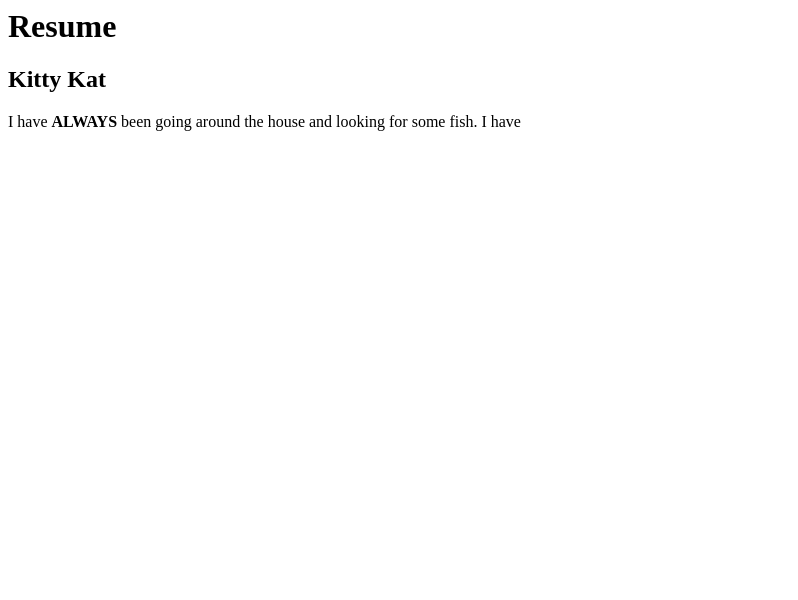
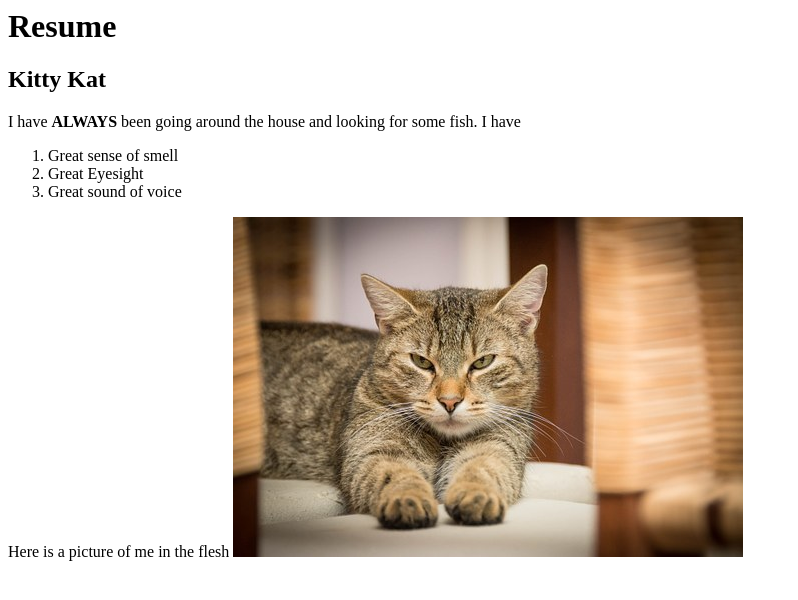
Before and after one commit to leecurti/MI-349-FS17-741-html-atom-and-basic-elements-JmL5o8, a plain HTML site: page index.html in a window 1280 px wide. Shown: the whole page, without its empty margins (0-798 px from the left). Drawn offline with Linux system fonts and the light colour scheme.

Commit message:
Added in the li, the a, the image, the ol and tried to make it funny.

```diff
--- a/index.html
+++ b/index.html
@@ -3,4 +3,14 @@
 <p>
   I have <strong>ALWAYS</strong> been going around the house
    and looking for some fish. I have
+   <ol>
+     <li>Great sense of smell</li>
+     <li>Great Eyesight</li>
+     <li>Great sound of voice</li>
+   </ol>
+  Here is a picture of me in the flesh
+  <a href='https://pixabay.com/en/domestic-cat-cat-adidas-relaxed-726989/'
+   target="_blank">
+      <img src="resumecat.jpg" alt="Kitty Kat">
+  </a>
 </p>
```
